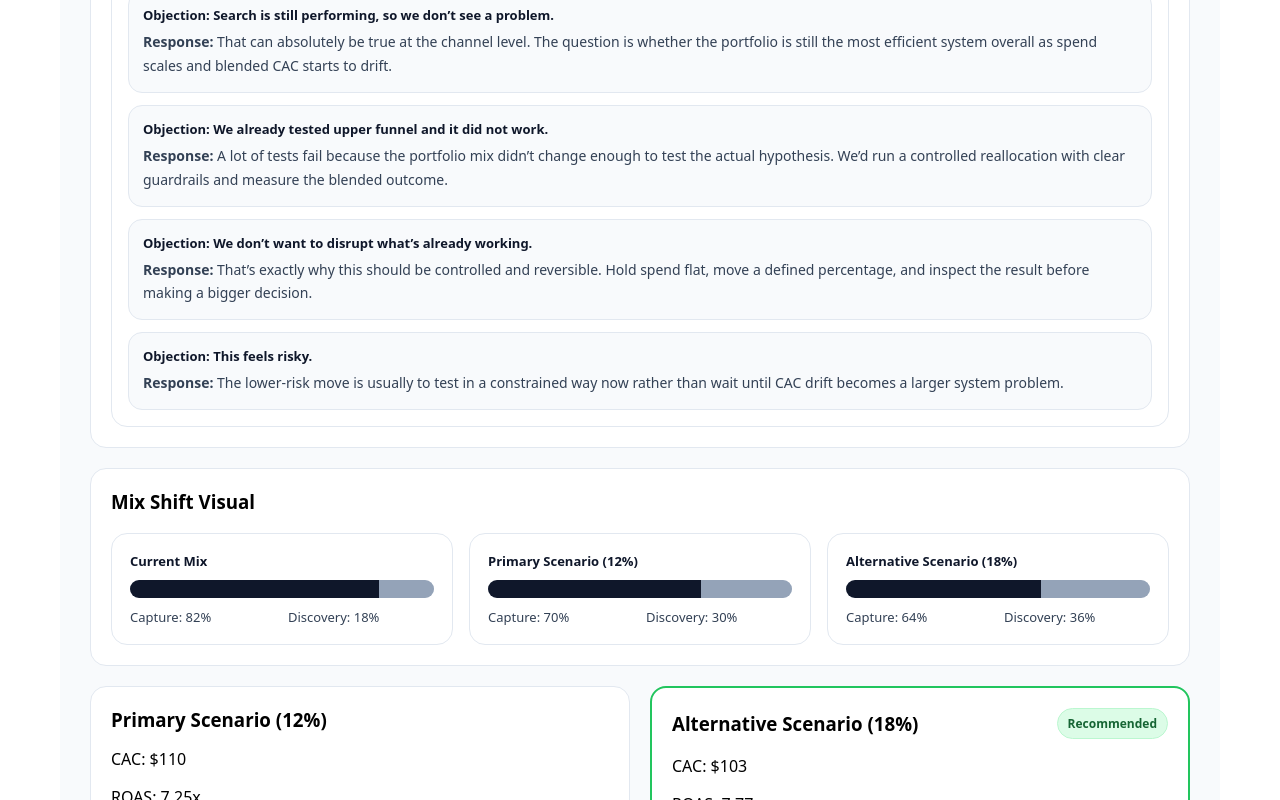
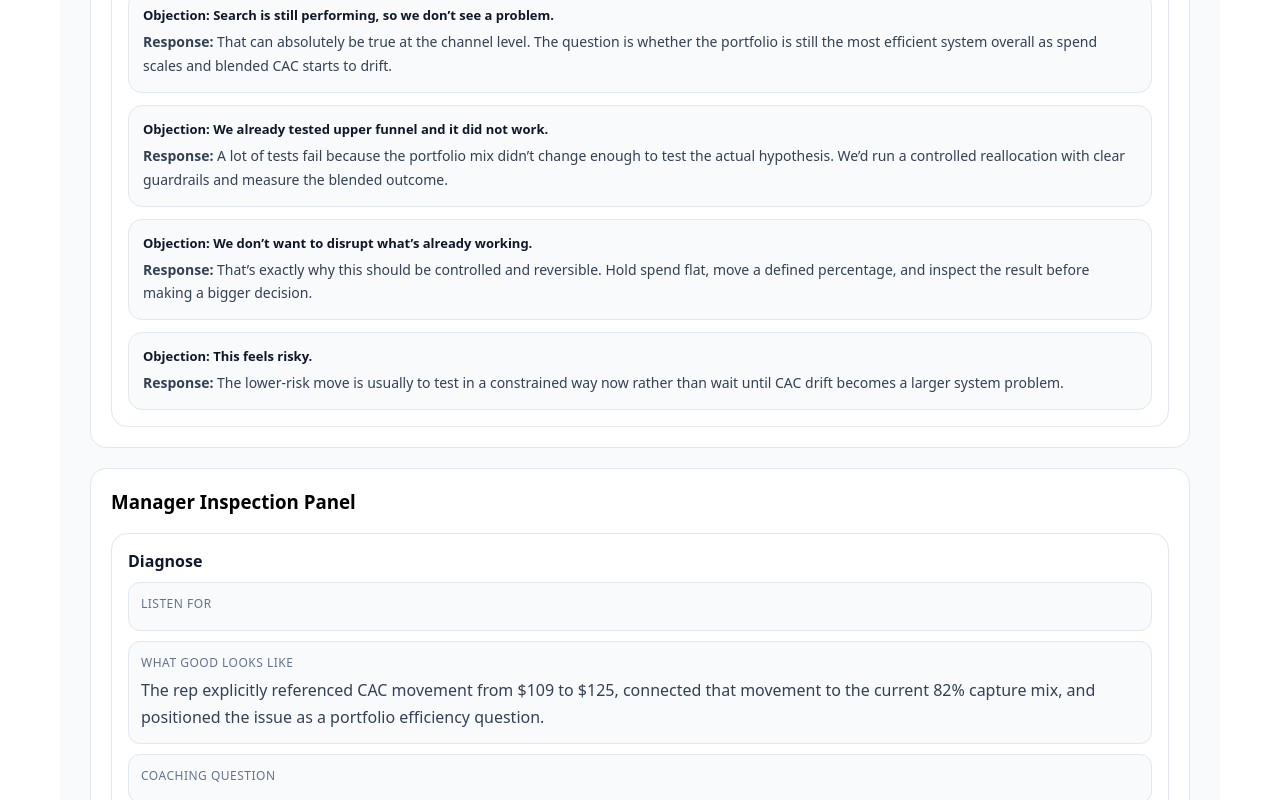
Before and after one commit to ScottMHarris1/revenue-architecture-tools, a Next.js app: page / in a window 1280 px wide. Shown: the part 2000-2800 px from the top of the page. Built offline with nearby package versions, Linux system fonts and the light colour scheme.

Commit message:
Update page.tsx

```diff
--- a/app/page.tsx
+++ b/app/page.tsx
@@ -9,6 +9,7 @@ import SimpleBar from "../components/SimpleBar";
 import MixShiftCard from "../components/MixShiftCard";
 import WorkflowHeader from "../components/WorkflowHeader";
 import RepCoachingPanel from "../components/RepCoachingPanel";
+import ManagerInspectionPanel from "../components/ManagerInspectionPanel";
 import {
   BenchmarkMode,
   benchmarkDescriptions,
@@ -205,6 +206,38 @@ export default function Page() {
     },
   ];
 
+  const managerInspectionItems = [
+    {
+      title: "Diagnose",
+      question:
+        "Did the rep anchor on blended economics and identify whether CAC movement is a portfolio issue rather than only a channel issue?",
+      goodLooksLike: `The rep explicitly referenced CAC movement from ${formatMoney(
+        A.priorCAC
+      )} to ${formatMoney(
+        A.currentCAC
+      )}, connected that movement to the current ${form.captureMix}% capture mix, and positioned the issue as a portfolio efficiency question.`,
+    },
+    {
+      title: "Reframe",
+      question:
+        "Did the rep move the conversation from channel performance to system-level allocation?",
+      goodLooksLike:
+        "The rep acknowledged that lower-funnel channels may still be performing, then reframed the discussion toward over-indexing on capture, blended efficiency, and marginal CAC creep.",
+    },
+    {
+      title: "Recommend",
+      question:
+        "Did the rep present a controlled recommendation with a clear reason why it is the stronger option?",
+      goodLooksLike: `${recommendedLabel}. The rep explained why this option wins using modeled revenue lift, CAC, and LTV:CAC rather than vague language or opinions.`,
+    },
+    {
+      title: "Next Step",
+      question:
+        "Did the rep drive to a concrete next step instead of ending on a vague discussion?",
+      goodLooksLike: `The rep proposed a controlled ${recommendedShift}% reallocation test, held spend flat, and specified what would be measured before deciding whether to scale.`,
+    },
+  ];
+
   const repSummary = `Client: ${safeClientName}. Account: ${safeAccountName}. Benchmark: ${
     benchmarkLabels[form.benchmarkMode]
   }. Current mix is ${form.captureMix}% capture / ${form.discoveryMix}% discovery. CAC has moved from ${formatMoney(
@@ -333,7 +366,7 @@ Recommended next step
       <div className="print-page">
         <div className="no-print">
           <h1 style={{ fontSize: 32, marginBottom: 20 }}>
-            CAC Creep Calculator (V11)
+            CAC Creep Calculator (V12)
           </h1>
 
           <WorkflowHeader />
@@ -671,6 +704,11 @@ Recommended next step
           <Card style={{ marginTop: 20 }}>
             <h3 style={{ marginTop: 0 }}>Rep Coaching Panel</h3>
             <RepCoachingPanel strongAnswer={strongAnswer} objections={objections} />
+          </Card>
+
+          <Card style={{ marginTop: 20 }}>
+            <h3 style={{ marginTop: 0 }}>Manager Inspection Panel</h3>
+            <ManagerInspectionPanel items={managerInspectionItems} />
           </Card>
 
           <Card style={{ marginTop: 20 }}>
```
